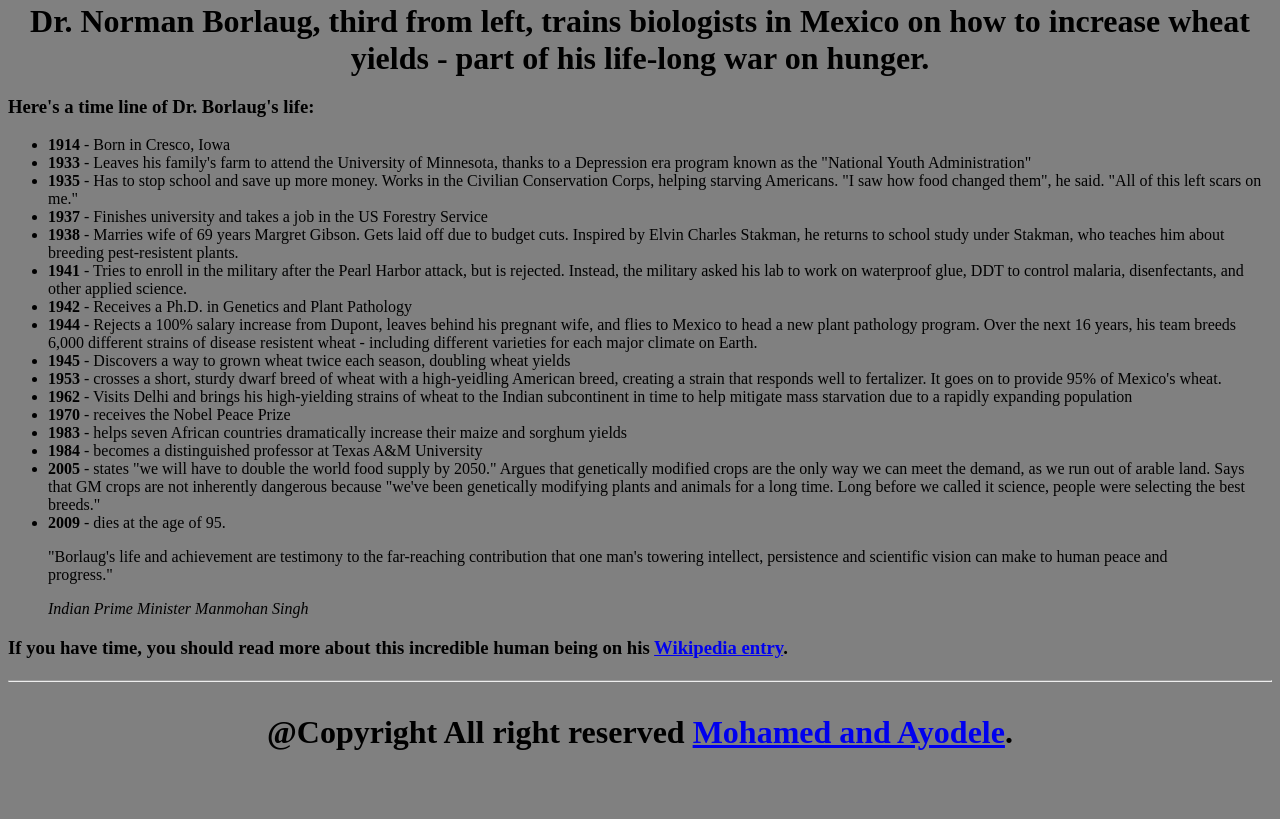
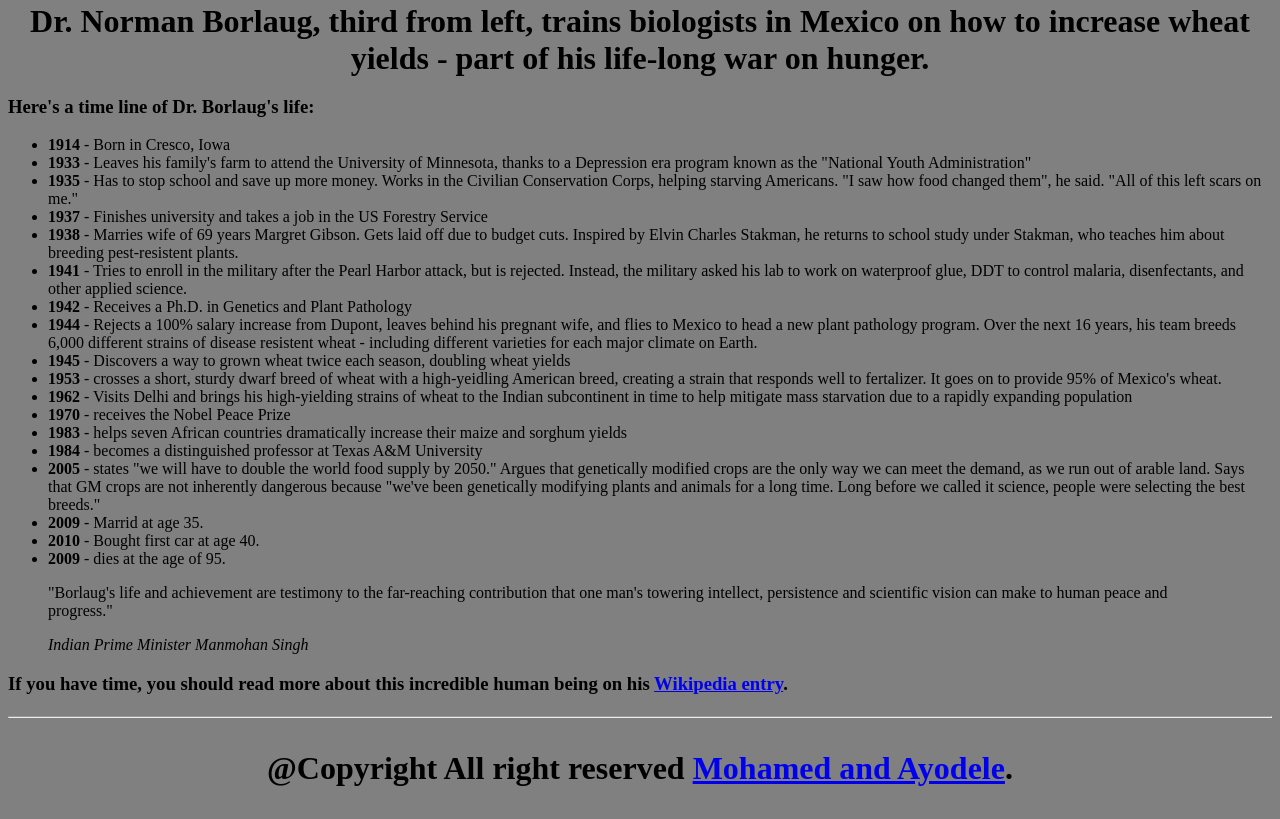
Before and after one commit to sahalsoftware1/Mohamed_Ayodele, a plain HTML site: page index.html in a window 1280 px wide. Shown: the part 489-1308 px from the top of the page. Before the commit the page ends 1272 px from the top, so only its background shows below. Drawn offline with Linux system fonts and the light colour scheme.

```diff
--- a/index.html
+++ b/index.html
@@ -34,6 +34,8 @@
                 <li><strong>1983</strong> - helps seven African countries dramatically increase their maize and sorghum yields</li>
                 <li><strong>1984</strong> - becomes a distinguished professor at Texas A&M University</li>
                 <li><strong>2005</strong> - states "we will have to double the world food supply by 2050." Argues that genetically modified crops are the only way we can meet the demand, as we run out of arable land. Says that GM crops  are not inherently dangerous because "we've been genetically modifying plants and animals for a long time. Long before we called it science, people were selecting the best breeds."</li>
+                <li><strong>2009</strong> - Marrid at age 35.</li>
+                <li><strong>2010</strong> - Bought first car at age 40.</li>
                 <li><strong>2009</strong> - dies at the age of 95.</li>
               </ul>
               <blockquote>
```
